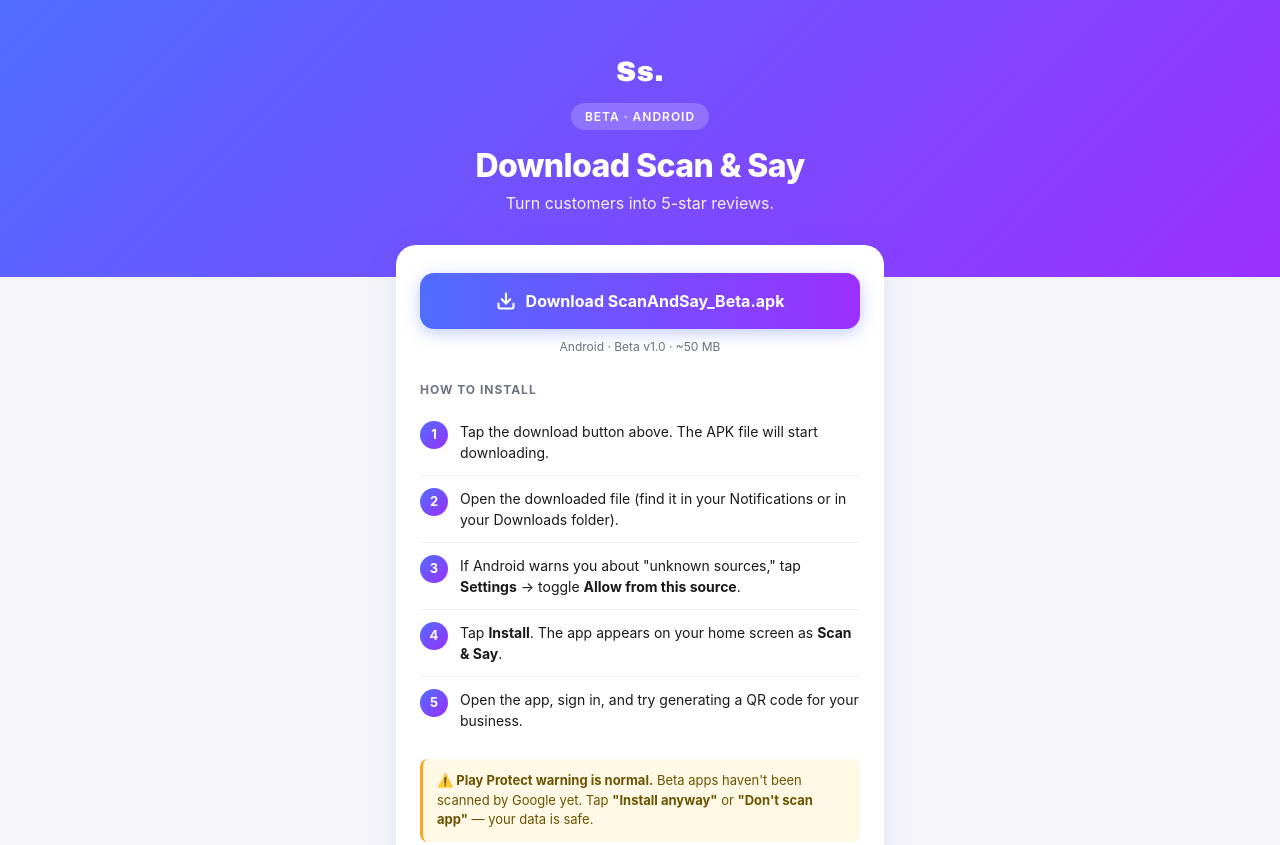
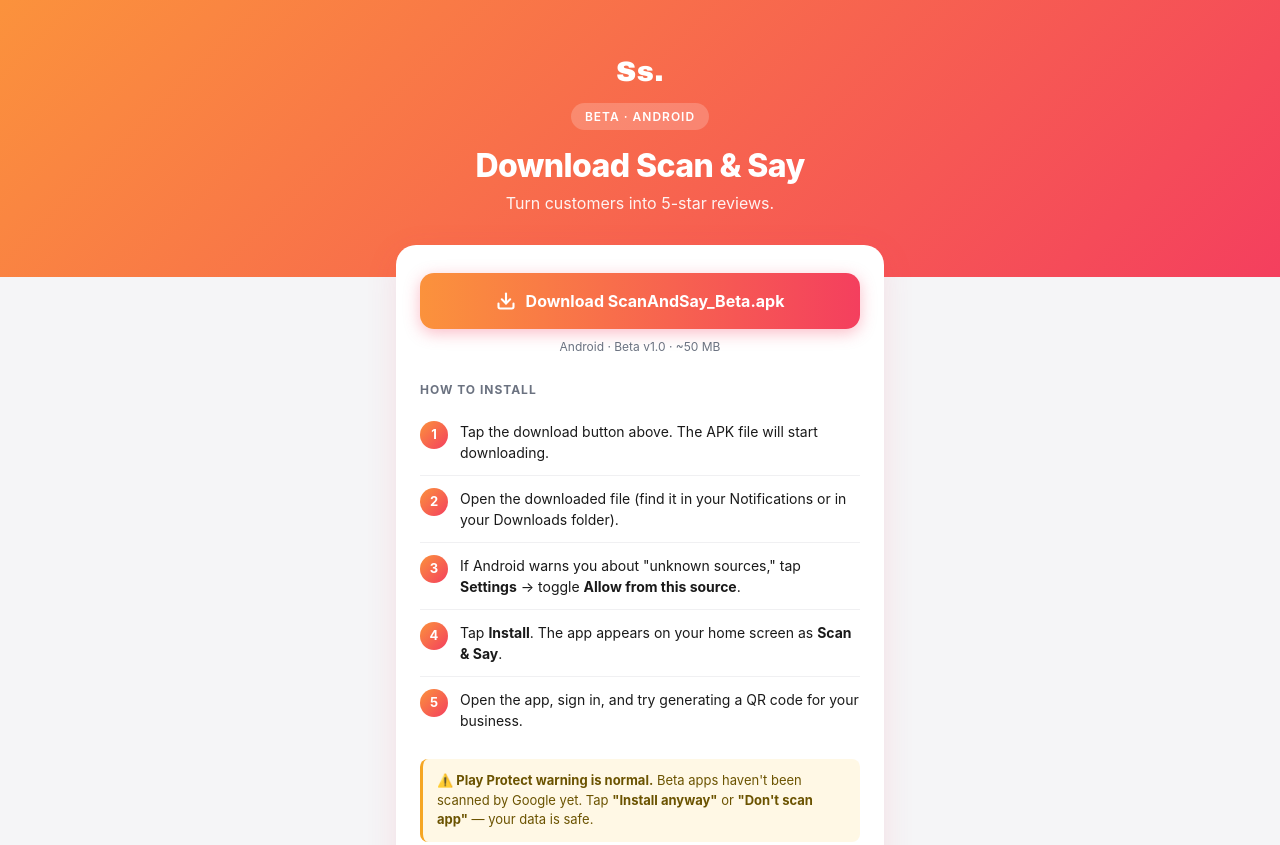
Before and after one commit to TheRichMyat/reviewtap, a plain HTML site: page landing/public/download.html in a window 1280 px wide. Shown: the top 845 px of the page. Drawn offline with Linux system fonts and the light colour scheme; a web font is replaced by a local one.

Commit message:
Fix rebrand miss: inline CSS in download/helper pages still had old colors
- download.html and get-review-link.html had their own <style> blocks
  with hardcoded color variables (--grad-start, --grad-end) and rgba
  shadow tints still set to the OLD blue/violet palette
- The bulk styles.css update covered only the shared stylesheet
- Now all inline color vars + rgba shadow tints use the new warm
  sunset palette (#FB923C -> #F43F5E)

```diff
--- a/landing/public/download.html
+++ b/landing/public/download.html
@@ -12,8 +12,8 @@
   <link rel="stylesheet" href="https://fonts.googleapis.com/css2?family=Archivo+Black&display=swap" />
   <style>
     :root {
-      --grad-start: #4F6DFF;
-      --grad-end: #9B30FF;
+      --grad-start: #FB923C;
+      --grad-end: #F43F5E;
       --text: #1A1A1A;
       --muted: #6B7280;
       --bg: #F5F5F7;
@@ -69,7 +69,7 @@
       background: #fff;
       border-radius: 20px;
       padding: 28px 24px;
-      box-shadow: 0 8px 32px rgba(79, 109, 255, 0.12);
+      box-shadow: 0 8px 32px rgba(244, 63, 94, 0.12);
     }
     .download-btn {
       display: flex;
@@ -88,13 +88,13 @@
       cursor: pointer;
       text-decoration: none;
       transition: transform 0.05s ease, box-shadow 0.15s ease;
-      box-shadow: 0 4px 16px rgba(79, 109, 255, 0.35);
+      box-shadow: 0 4px 16px rgba(244, 63, 94, 0.35);
     }
     .download-btn:active {
       transform: scale(0.98);
     }
     .download-btn:hover {
-      box-shadow: 0 6px 20px rgba(79, 109, 255, 0.45);
+      box-shadow: 0 6px 20px rgba(244, 63, 94, 0.45);
     }
     .filesize {
       text-align: center;
```
Also changed, not shown: landing/public/get-review-link.html (+3 -3 lines).
